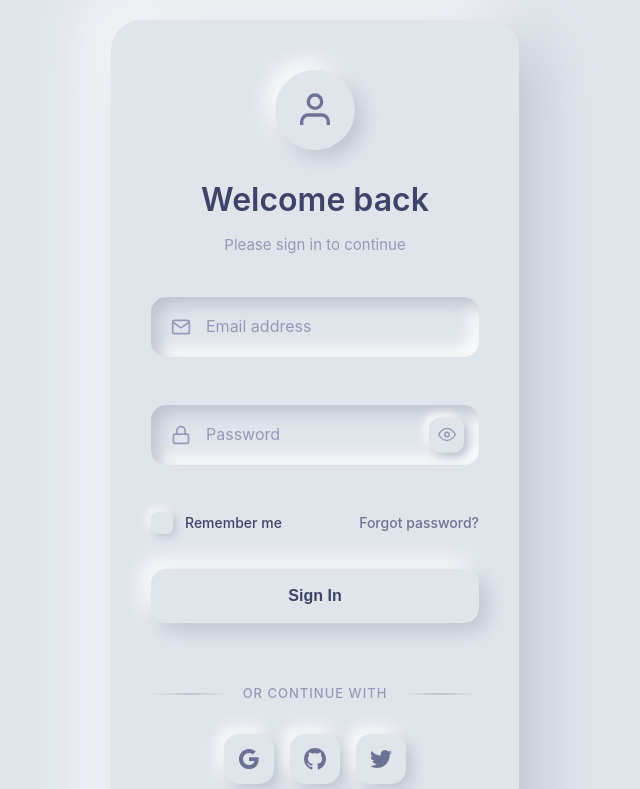
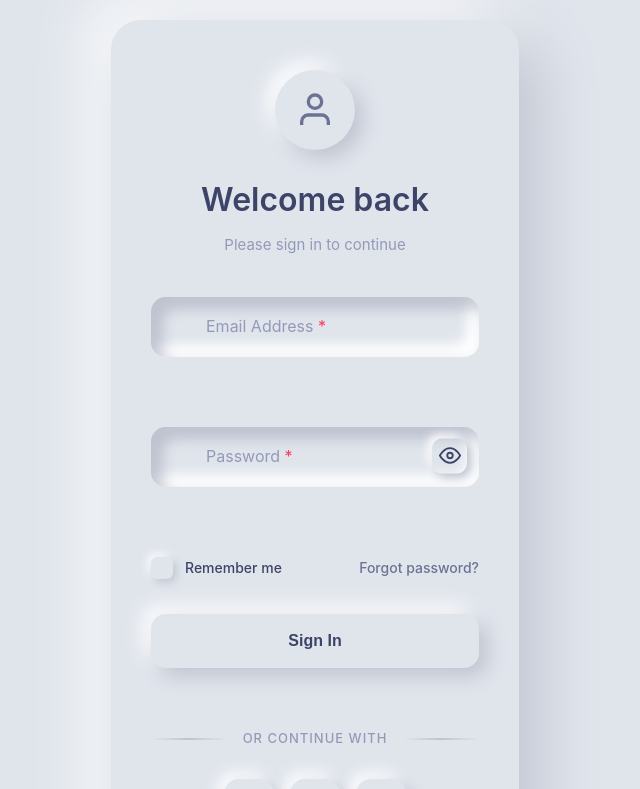
Before and after one commit to willtunner/neumophismDesk, an Angular app: page /login in a window 1280 px wide. Shown: the top 789 px of the page, without its empty margins (325-965 px from the left). Built offline with nearby package versions, Linux system fonts and the light colour scheme.

Commit message:
fix login inputs

```diff
--- a/src/app/public/login/login.css
+++ b/src/app/public/login/login.css
@@ -604,3 +604,37 @@
   color: var(--text-muted);
   transform: translateY(0);
 }
+
+.password-wrapper {
+  position: relative;
+}
+
+.password-toggle {
+  position: absolute;
+  top: 35%;
+  right: 12px;
+  transform: translateY(-50%);
+  background: none;
+  border: none;
+  cursor: pointer;
+  color: var(--text-color);
+}
+
+.password-toggle svg {
+  width: 22px;
+  height: 22px;
+  transition: opacity 0.3s;
+}
+
+.password-toggle .eye-closed {
+  opacity: 0;
+  position: absolute;
+}
+
+.password-toggle.show-password .eye-open {
+  opacity: 0;
+}
+
+.password-toggle.show-password .eye-closed {
+  opacity: 1;
+}
--- a/src/app/public/login/login.html
+++ b/src/app/public/login/login.html
@@ -4,8 +4,8 @@
       <div class="neu-icon">
         <div class="icon-inner">
           <svg viewBox="0 0 24 24" fill="none" stroke="currentColor" stroke-width="2">
-              <path d="M20 21v-2a4 4 0 0 0-4-4H8a4 4 0 0 0-4 4v2"/>
-              <circle cx="12" cy="7" r="4"/>
+            <path d="M20 21v-2a4 4 0 0 0-4-4H8a4 4 0 0 0-4 4v2" />
+            <circle cx="12" cy="7" r="4" />
           </svg>
         </div>
       </div>
@@ -14,74 +14,45 @@
     </div>
 
     <form class="login-form" [formGroup]="form" (ngSubmit)="onSubmit()" novalidate>
-        <!-- Email Field -->
-        <div class="form-group" [class.error]="emailError">
-          <div class="input-group neu-input">
-            <input
-              type="email"
-              id="email"
-              formControlName="email"
-              required
-              autocomplete="email"
-              placeholder=" "
-              (blur)="validateEmail()"
-              (input)="clearError('email')">
-            <label for="email">Email address</label>
-            <div class="input-icon">
-              <svg viewBox="0 0 24 24" fill="none" stroke="currentColor" stroke-width="2">
-                <path d="M4 4h16c1.1 0 2 .9 2 2v12c0 1.1-.9 2-2 2H4c-1.1 0-2-.9-2-2V6c0-1.1.9-2 2-2z"/>
-                <polyline points="22,6 12,13 2,6"/>
+      <!-- Email -->
+      <app-input-dynamic [config]="inputConfigs.email" [control]="getControl('email')"
+        (valueChange)="clearError('email')">
+      </app-input-dynamic>
+      <span class="error-message" [class.show]="emailError">{{emailError}}</span>
+
+      <!-- Password -->
+      <!-- Password -->
+      <div class="password-wrapper">
+        <app-input-dynamic [config]="inputConfigs.password" [control]="getControl('password')"
+          [isPasswordVisible]="showPassword" (valueChange)="clearError('password')">
+        </app-input-dynamic>
+
+        <!-- Botão de toggle -->
+        <button type="button" class="password-toggle neu-toggle" [class.show-password]="showPassword"
+          (click)="togglePasswordVisibility()" aria-label="Mostrar/Ocultar senha">
+          <svg class="eye-open" viewBox="0 0 24 24" fill="none" stroke="currentColor" stroke-width="2">
+            <path d="M1 12s4-8 11-8 11 8 11 8-4 8-11 8S1 12 1 12z" />
+            <circle cx="12" cy="12" r="3" />
           </svg>
-            </div>
-          </div>
-          <span class="error-message" [class.show]="emailError">{{emailError}}</span>
-        </div>
 
-        <!-- Password Field -->
-        <div class="form-group" [class.error]="passwordError">
-          <div class="input-group neu-input password-group">
-            <input
-              [type]="showPassword ? 'text' : 'password'"
-              id="password"
-              formControlName="password"
-              required
-              autocomplete="current-password"
-              placeholder=" "
-              (blur)="validatePassword()"
-              (input)="clearError('password')">
-            <label for="password">Password</label>
-            <div class="input-icon">
-              <svg viewBox="0 0 24 24" fill="none" stroke="currentColor" stroke-width="2">
-                <rect x="3" y="11" width="18" height="11" rx="2" ry="2"/>
-                <path d="M7 11V7a5 5 0 0110 0v4"/>
-              </svg>
-            </div>
-            <button
-              type="button"
-              class="password-toggle neu-toggle"
-              [class.show-password]="showPassword"
-              (click)="togglePassword()"
-              aria-label="Toggle password visibility">
-              <svg class="eye-open" viewBox="0 0 24 24" fill="none" stroke="currentColor" stroke-width="2">
-                <path d="M1 12s4-8 11-8 11 8 11 8-4 8-11 8-11-8-11-8z"/>
-                <circle cx="12" cy="12" r="3"/>
-              </svg>
           <svg class="eye-closed" viewBox="0 0 24 24" fill="none" stroke="currentColor" stroke-width="2">
-                <path d="M17.94 17.94A10.07 10.07 0 0 1 12 20c-7 0-11-8-11-8a18.45 18.45 0 0 1 5.06-5.94M9.9 4.24A9.12 9.12 0 0 1 12 4c7 0 11 8 11 8a18.5 18.5 0 0 1-2.16 3.19m-6.72-1.07a3 3 0 1 1-4.24-4.24"/>
-                <line x1="1" y1="1" x2="23" y2="23"/>
+            <path
+              d="M17.94 17.94A10.07 10.07 0 0 1 12 20c-7 0-11-8-11-8a18.45 18.45 0 0 1 5.06-5.94M9.9 4.24A9.12 9.12 0 0 1 12 4c7 0 11 8 11 8a18.5 18.5 0 0 1-2.16 3.19m-6.72-1.07a3 3 0 1 1-4.24-4.24" />
+            <line x1="1" y1="1" x2="23" y2="23" />
           </svg>
         </button>
       </div>
+
       <span class="error-message" [class.show]="passwordError">{{passwordError}}</span>
-        </div>
 
+      <!-- Remember me -->
       <div class="form-options">
         <div class="remember-wrapper">
           <input type="checkbox" id="remember" formControlName="remember">
           <label for="remember" class="checkbox-label">
             <div class="neu-checkbox">
               <svg viewBox="0 0 24 24" fill="none" stroke="currentColor" stroke-width="3">
-                  <polyline points="20 6 9 17 4 12"/>
+                <polyline points="20 6 9 17 4 12" />
               </svg>
             </div>
             Remember me
@@ -90,6 +61,7 @@
         <a href="#" class="forgot-link" (click)="recover(); $event.preventDefault()">Forgot password?</a>
       </div>
 
+      <!-- Botão de Login -->
       <button type="submit" class="neu-button login-btn" [class.loading]="loading">
         <span class="btn-text">Sign In</span>
         <div class="btn-loader">
@@ -105,24 +77,9 @@
     </div>
 
     <div class="social-login">
-        <button type="button" class="social-btn neu-social" (click)="socialLogin('google')">
-          <svg viewBox="0 0 24 24" fill="currentColor">
-            <path d="M22.56 12.25c0-.78-.07-1.53-.2-2.25H12v4.26h5.92c-.26 1.37-1.04 2.53-2.21 3.31v2.77h3.57c2.08-1.92 3.28-4.74 3.28-8.09z"/>
-            <path d="M12 23c2.97 0 5.46-.98 7.28-2.66l-3.57-2.77c-.98.66-2.23 1.06-3.71 1.06-2.86 0-5.29-1.93-6.16-4.53H2.18v2.84C3.99 20.53 7.7 23 12 23z"/>
-            <path d="M5.84 14.09c-.22-.66-.35-1.36-.35-2.09s.13-1.43.35-2.09V7.07H2.18C1.43 8.55 1 10.22 1 12s.43 3.45 1.18 4.93l2.85-2.22.81-.62z"/>
-            <path d="M12 5.38c1.62 0 3.06.56 4.21 1.64l3.15-3.15C17.45 2.09 14.97 1 12 1 7.7 1 3.99 3.47 2.18 7.07l3.66 2.84c.87-2.6 3.3-4.53 6.16-4.53z"/>
-          </svg>
-        </button>
-        <button type="button" class="social-btn neu-social" (click)="socialLogin('github')">
-          <svg viewBox="0 0 24 24" fill="currentColor">
-            <path d="M12 0c-6.626 0-12 5.373-12 12 0 5.302 3.438 9.8 8.207 11.387.599.111.793-.261.793-.577v-2.234c-3.338.726-4.033-1.416-4.033-1.416-.546-1.387-1.333-1.756-1.333-1.756-1.089-.745.083-.729.083-.729 1.205.084 1.839 1.237 1.839 1.237 1.07 1.834 2.807 1.304 3.492.997.107-.775.418-1.305.762-1.604-2.665-.305-5.467-1.334-5.467-5.931 0-1.311.469-2.381 1.236-3.221-.124-.303-.535-1.524.117-3.176 0 0 1.008-.322 3.301 1.23.957-.266 1.983-.399 3.003-.404 1.02.005 2.047.138 3.006.404 2.291-1.552 3.297-1.23 3.297-1.23.653 1.653.242 2.874.118 3.176.77.84 1.235 1.911 1.235 3.221 0 4.609-2.807 5.624-5.479 5.921.43.372.823 1.102.823 2.222v3.293c0 .319.192.694.801.576 4.765-1.589 8.199-6.086 8.199-11.386 0-6.627-5.373-12-12-12z"/>
-          </svg>
-        </button>
-        <button type="button" class="social-btn neu-social" (click)="socialLogin('twitter')">
-          <svg viewBox="0 0 24 24" fill="currentColor">
-            <path d="M23.953 4.57a10 10 0 01-2.825.775 4.958 4.958 0 002.163-2.723c-.951.555-2.005.959-3.127 1.184a4.92 4.92 0 00-8.384 4.482C7.69 8.095 4.067 6.13 1.64 3.162a4.822 4.822 0 00-.666 2.475c0 1.71.87 3.213 2.188 4.096a4.904 4.904 0 01-2.228-.616v.06a4.923 4.923 0 003.946 4.827 4.996 4.996 0 01-2.212.085 4.936 4.936 0 004.604 3.417 9.867 9.867 0 01-6.102 2.105c-.39 0-.779-.023-1.17-.067a13.995 13.995 0 007.557 2.209c9.053 0 13.998-7.496 13.998-13.985 0-.21 0-.42-.015-.63A9.935 9.935 0 0024 4.59z"/>
-          </svg>
-        </button>
+      <button type="button" class="social-btn neu-social" (click)="socialLogin('google')">Google</button>
+      <button type="button" class="social-btn neu-social" (click)="socialLogin('github')">GitHub</button>
+      <button type="button" class="social-btn neu-social" (click)="socialLogin('twitter')">Twitter</button>
     </div>
 
     <div class="signup-link">
@@ -132,7 +89,7 @@
     <div class="success-message" [class.show]="showSuccess">
       <div class="success-icon neu-icon">
         <svg viewBox="0 0 24 24" fill="none" stroke="currentColor" stroke-width="3">
-            <polyline points="20 6 9 17 4 12"/>
+          <polyline points="20 6 9 17 4 12" />
         </svg>
       </div>
       <h3>Success!</h3>
--- a/src/app/public/login/login.ts
+++ b/src/app/public/login/login.ts
@@ -20,11 +20,12 @@ import { InputValidatorsService } from '../../services/input-validators';
 })
 export class Login {
   form: FormGroup;
-  showPassword = false;
+  showPassword: boolean = false;
   loading = false;
   showSuccess = false;
   emailError = '';
   passwordError = '';
+
 
   // Configurações para os inputs dinâmicos
   inputConfigs = {
@@ -82,17 +83,17 @@ export class Login {
     return this.form.get(controlName) as FormControl;
   }
 
+  togglePasswordVisibility(): void {
+    this.showPassword = !this.showPassword;
+  }
+
   togglePassword() {
     this.showPassword = !this.showPassword;
-
-    // Atualiza dinamicamente o tipo do input password
-    if (this.inputConfigs.password) {
-      this.inputConfigs.password = {
-        ...this.inputConfigs.password,
-        type: this.showPassword ? InputType.TEXT : InputType.TEXT,
-        customIcon: this.showPassword ? this.getEyeClosedIcon() : this.getEyeOpenIcon()
-      };
-    }
+    this.inputConfigs.password = {
+      ...this.inputConfigs.password,
+      type: this.showPassword ? InputType.TEXT : InputType.CPF, // muda o ícone apenas
+      customIcon: this.showPassword ? this.getEyeClosedIcon() : this.getEyeOpenIcon()
+    };
   }
 
   private getEyeOpenIcon(): string {
--- a/src/app/shared/components/input-dynamic/input-dynamic.ts
+++ b/src/app/shared/components/input-dynamic/input-dynamic.ts
@@ -16,6 +16,7 @@ import { InputValidatorsService } from '../../../services/input-validators';
 export class InputDynamicComponent implements OnInit {
   @Input() config!: InputConfig;
   @Input() control!: FormControl;
+  @Input() isPasswordVisible: boolean = false;
   @Output() valueChange = new EventEmitter<any>();
 
   inputType: string = 'text';
@@ -90,7 +91,20 @@ export class InputDynamicComponent implements OnInit {
     this.setupValueChanges();
   }
 
+  ngOnChanges(): void {
+    // Atualiza tipo do input dinamicamente ao clicar no olho
+    if (this.config.formControlName === 'password') {
+      this.inputType = this.isPasswordVisible ? 'text' : 'password';
+    }
+  }
+
+
   private setupInputType(): void {
+    if (this.config.formControlName === 'password') {
+      this.inputType = this.isPasswordVisible ? 'text' : 'password';
+      return;
+    }
+
     switch (this.config.type) {
       case InputType.EMAIL:
         this.inputType = 'email';
```
Also changed, not shown: 1 other file (tests, documents, lock files or other folders). Lines whose indentation alone changed are shown as unchanged.
